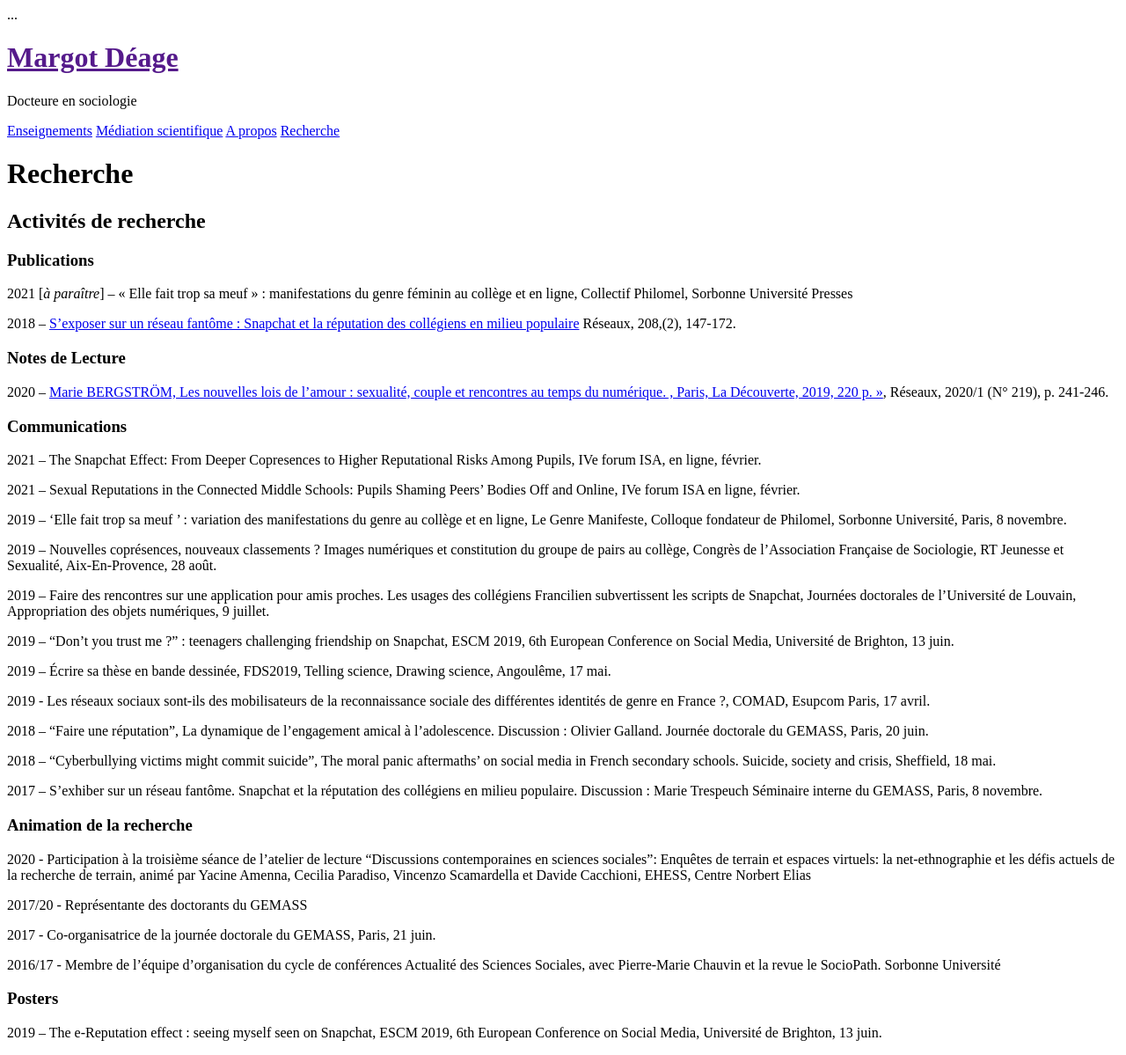
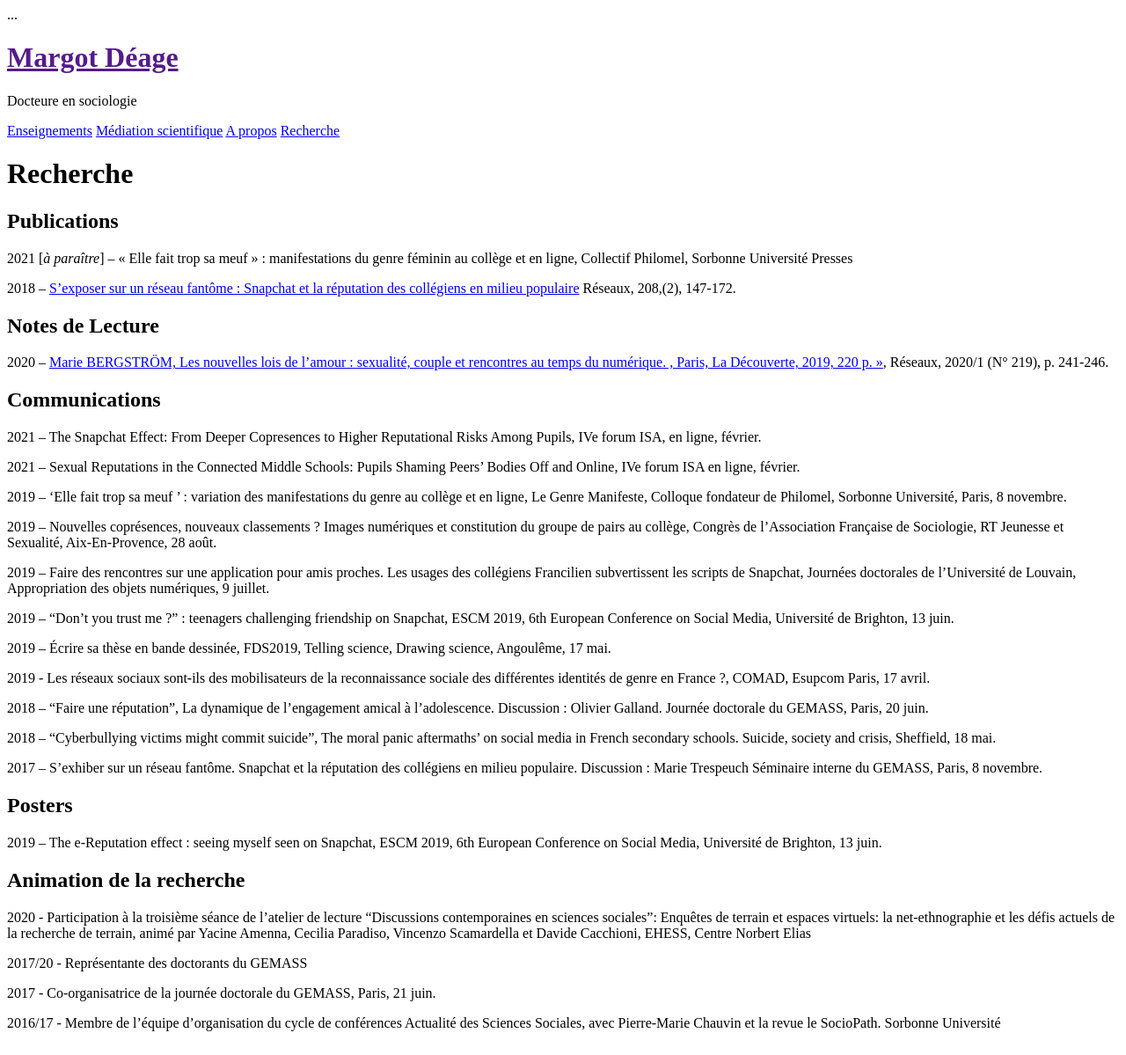
Before and after one commit to margotdeage/margotdeage.github.io, a Jekyll site: the page built from recherche.md, in a window 1280 px wide. Shown: the whole page at 88% size. Built offline with Jekyll 4.4.1, drawn with Linux system fonts in a browser that asks for light colours; Markdown is read by kramdown in place of the engine named in the settings.

Commit message:
Update recherche.md

```diff
--- a/recherche.md
+++ b/recherche.md
@@ -3,19 +3,17 @@
 title: Recherche
 ---
 
-## Activités de recherche
-
-### Publications
+## Publications
 
 2021 [_à paraître_] – « Elle fait trop sa meuf » : manifestations du genre féminin au collège et en ligne, Collectif Philomel, Sorbonne Université Presses
 
 2018 – [S’exposer sur un réseau fantôme : Snapchat et la réputation des collégiens en milieu populaire](https://www.cairn.info/journal-reseaux-2018-2-page-147.htm) Réseaux, 208,(2), 147-172.
 
-### Notes de Lecture
+## Notes de Lecture
 
 2020 – [Marie BERGSTRÖM, Les nouvelles lois de l’amour : sexualité, couple et rencontres au temps du numérique. , Paris, La Découverte, 2019, 220 p. »](https://www.cairn.info/revue-reseaux-2020-1-page-241.html), Réseaux, 2020/1 (N° 219), p. 241-246.
 
-### Communications
+## Communications
 
 2021 – The Snapchat Effect: From Deeper Copresences to Higher Reputational Risks Among Pupils, IVe forum ISA, en ligne, février.
 
@@ -48,7 +50,3 @@
 2017 - Co-organisatrice de la journée doctorale du GEMASS, Paris, 21 juin.
 
 2016/17 - Membre de l’équipe d’organisation du cycle de conférences Actualité des Sciences Sociales, avec Pierre-Marie Chauvin et la revue le SocioPath. Sorbonne Université
-
-### Posters
-
-2019 – The e-Reputation effect : seeing myself seen on Snapchat, ESCM 2019, 6th European Conference on Social Media, Université de Brighton, 13 juin.
```
Also changed, not shown: other parts of recherche.md (+5 -1 lines).
